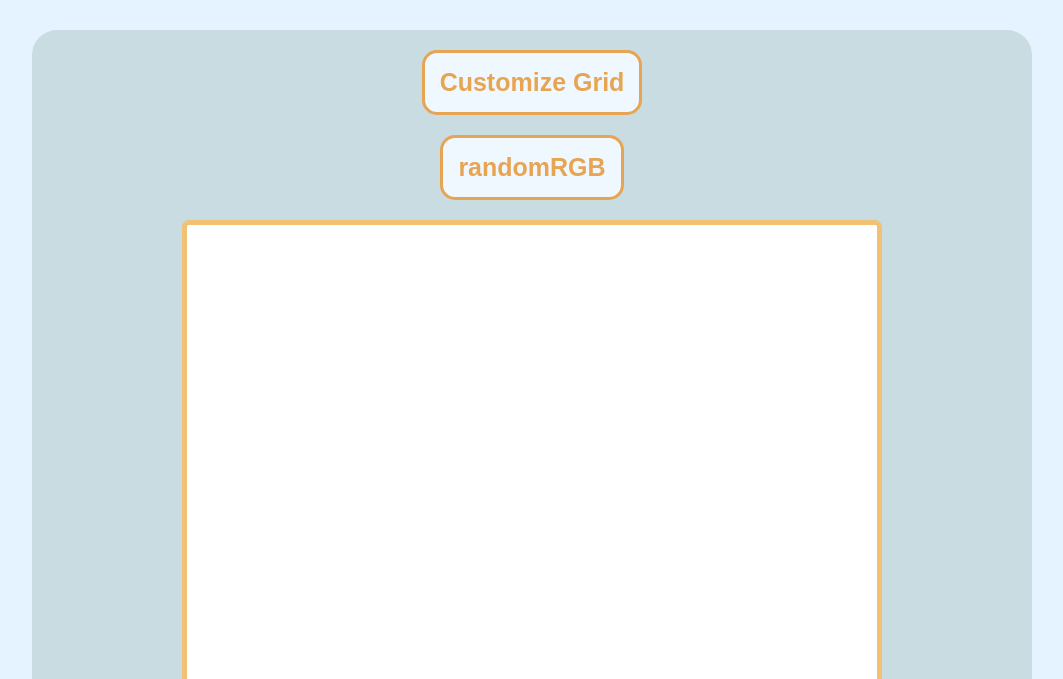
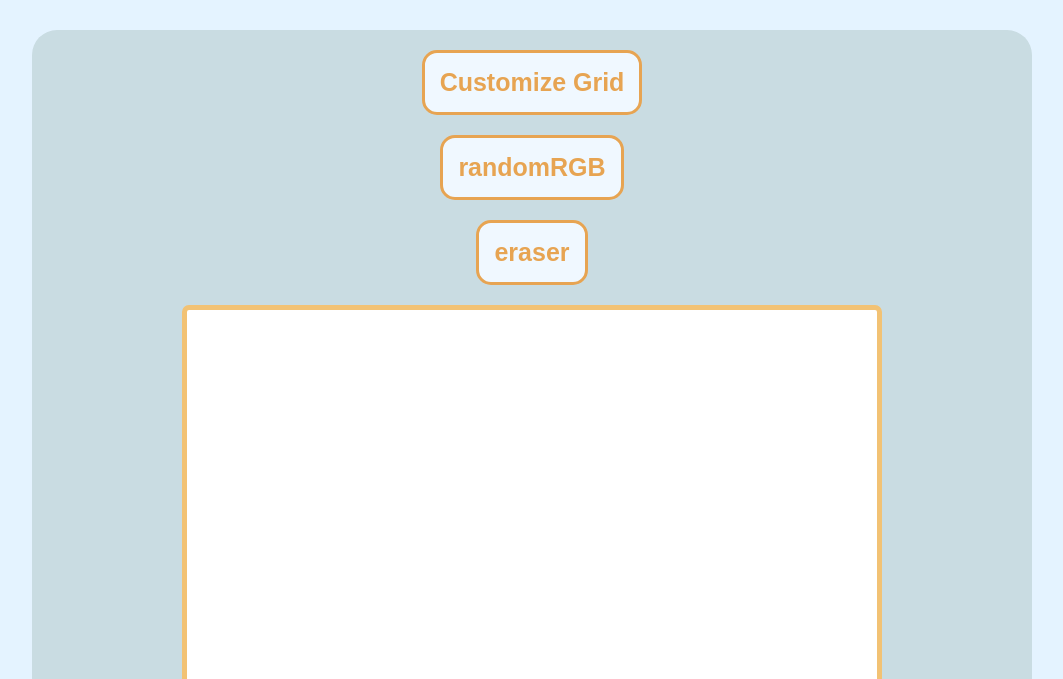
Before and after one commit to ShivamUniyal-22CS-30/Etch-a-Sketch, a plain HTML site: page index.html in a window 1280 px wide. Shown: the part 121-800 px from the top of the page, without its empty margins (108-1171 px from the left). Drawn offline with Linux system fonts and the light colour scheme.

Commit message:
eraserBtn

```diff
--- a/index.html
+++ b/index.html
@@ -13,6 +13,7 @@
         <div class="allButtons">
             <button>Customize Grid</button>
             <button class="randomRGB">randomRGB</button>
+            <button class="eraserBtn">eraser</button>
         </div>
         <div id="container"></div>
     </div>
```
